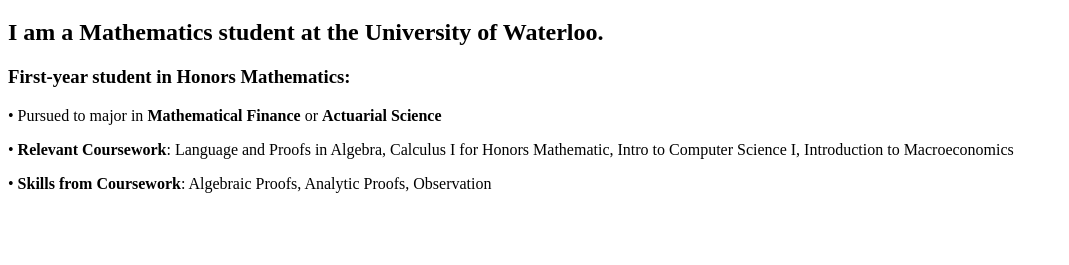
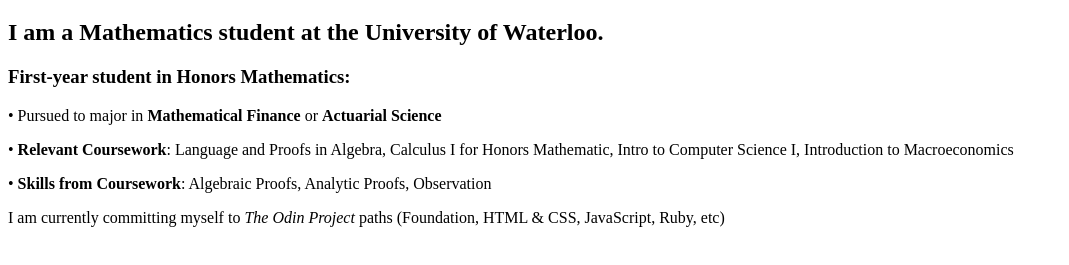
Before and after one commit to noahuw08/first-html-webpage, a plain HTML site: page html-folder/index.html in a window 1280 px wide. Shown: the part 61-326 px from the top of the page, without its empty margins (0-1069 px from the left). Drawn offline with Linux system fonts and the light colour scheme.

Commit message:
edit html-folder

```diff
--- a/html-folder/index.html
+++ b/html-folder/index.html
@@ -27,6 +27,9 @@
         <p>
             • <strong>Skills from Coursework</strong>: Algebraic Proofs, Analytic Proofs, Observation
         </p>
+        <p>                                    <!-- em emphasizes (italics) the texts-->
+            I am currently committing myself to <em>The Odin Project</em> paths (Foundation, HTML & CSS, JavaScript, Ruby, etc)
+        </p>
 
     </body>
 </html>
```
